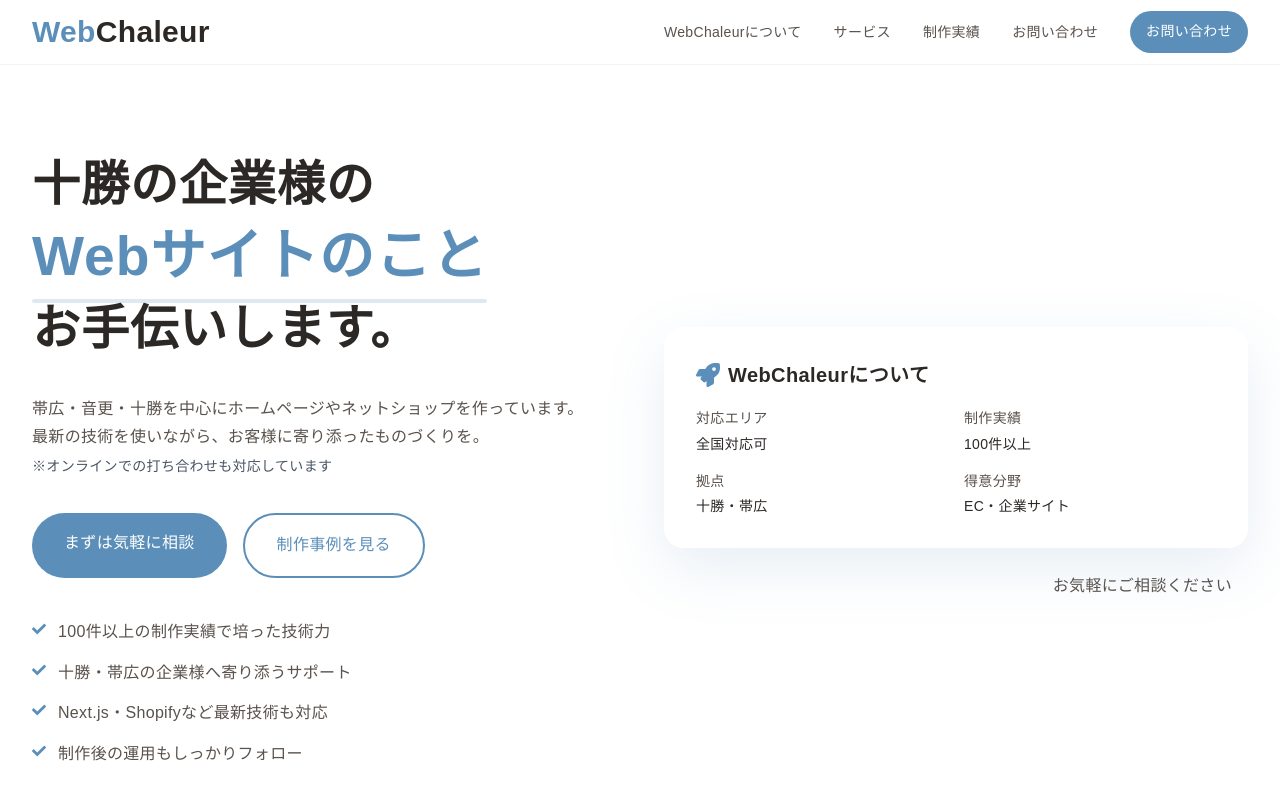
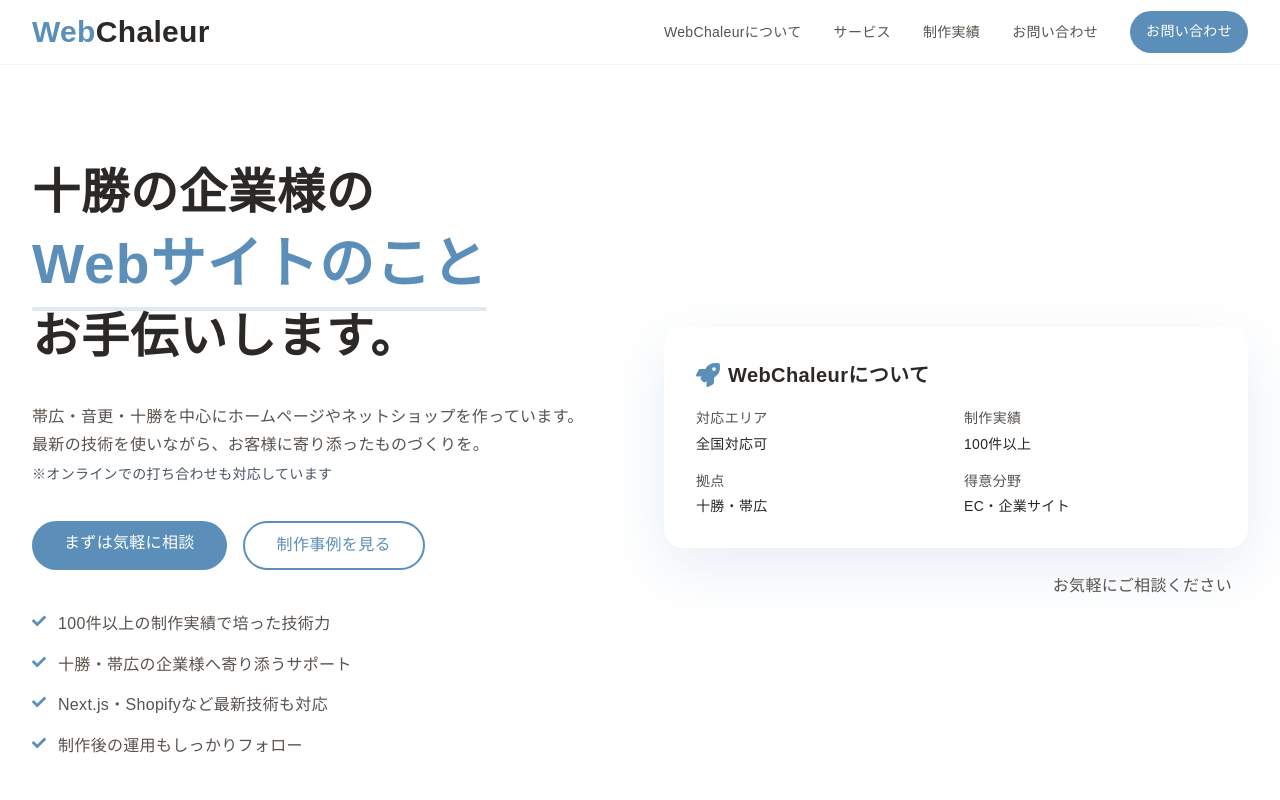
Before and after one commit to ryoma-abe/webchaleur.com, a Next.js app: page / in a window 1280 px wide. Shown: the top 800 px of the page. Built offline with nearby package versions, Linux system fonts and the light colour scheme; a web font is replaced by a local one.

Commit message:
ボタンのパディングを調整し、記事コンテンツのスタイルを統一しました。また、CSSの内容を整理し、可読性を向上させました。

```diff
--- a/src/app/globals.css
+++ b/src/app/globals.css
@@ -417,7 +417,7 @@ p {
 .btn-outline,
 .btn-text,
 .btn-coconala {
-  padding: 1rem 2rem;
+  padding: 0.5rem 2rem;
   font-weight: 500;
   border-radius: 9999px;
   transition: all 0.3s ease;
@@ -436,7 +436,7 @@ p {
 }
 
 .btn-large {
-  padding: 1.25rem 2.5rem;
+  padding: 1rem 2.5rem;
   font-size: 1.125rem;
 }
 
@@ -585,7 +585,7 @@ article .article-title {
 }
 
 .article-content h2::before {
-  content: '';
+  content: "";
   position: absolute;
   left: 0;
   top: 0;
@@ -608,7 +608,7 @@ article .article-title {
 }
 
 .article-content h3::before {
-  content: '▸';
+  content: "▸";
   color: #5b8fb9;
   margin-right: 0.5rem;
   font-weight: normal;
```
